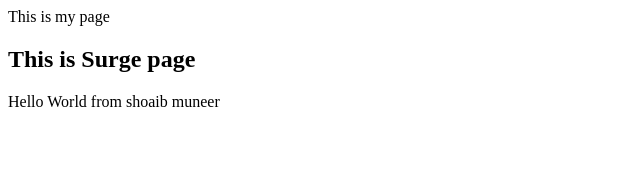
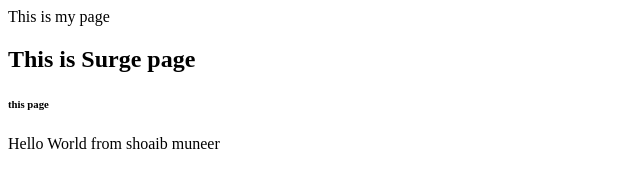
Before and after one commit to shoaib76/shoaib-bootcamp, a plain HTML site: page index.html in a window 1280 px wide. Shown: the whole page, without its empty margins (0-640 px from the left). Drawn offline with Linux system fonts and the light colour scheme.

Commit message:
update surge

```diff
--- a/index.html
+++ b/index.html
@@ -6,6 +6,7 @@
     </head>
     <hi>This is my page</hi>
     <h2> This is Surge page</h2>
+    <h6> this page</h6>
     <div>
         Hello World from shoaib muneer
     </div>
```
